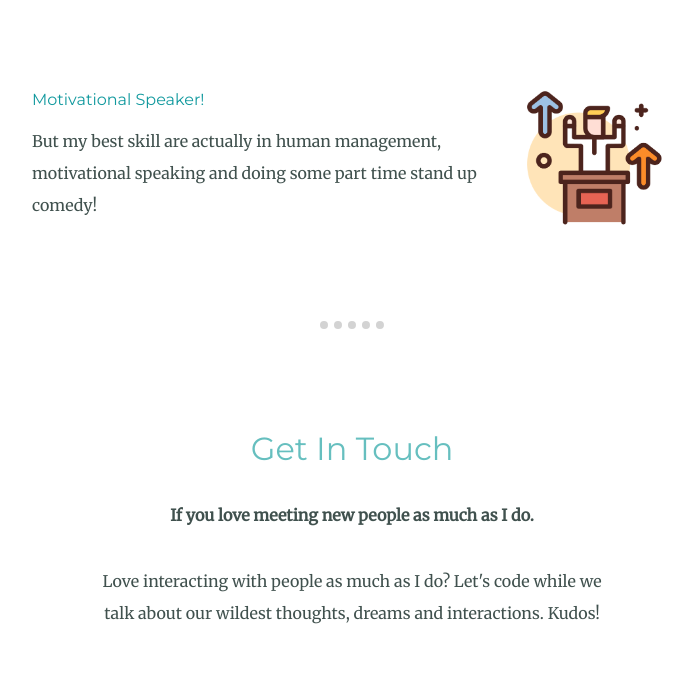
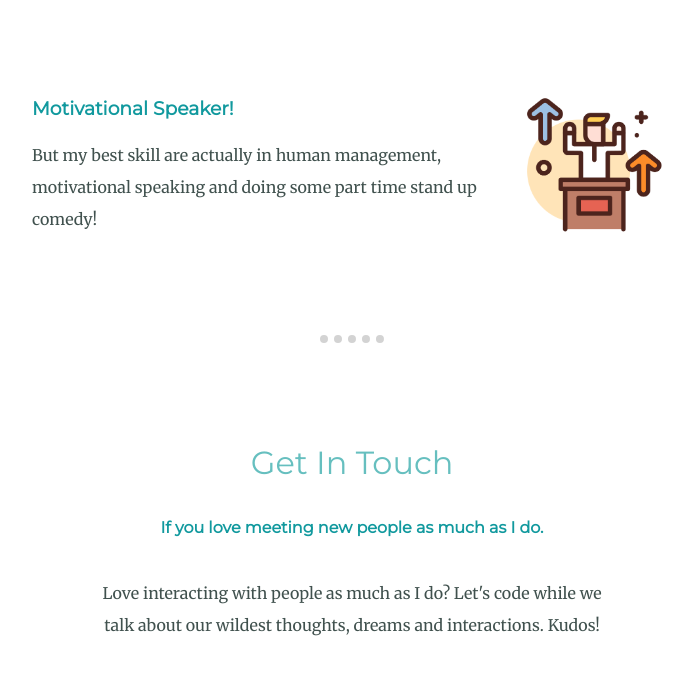
Before and after one commit to Arrrrrrrpit/Arpit-s-Personal-Site, a plain HTML site: page index.html in a window 1280 px wide. Shown: the part 1785-2461 px from the top of the page, without its empty margins (288-981 px from the left). Drawn offline with Linux system fonts and the light colour scheme.

Commit message:
added h4 properties and reset the h3

```diff
--- a/css/styles.css
+++ b/css/styles.css
@@ -22,8 +22,11 @@ h2 {
 
 h3 {
   color: #11999E;
-  font-size: 1rem;
-  font-weight: normal;
+  font-family: 'Montserrat', sans-serif;
+}
+
+h4{
+  color: #11999E;
   font-family: 'Montserrat', sans-serif;
 }
 
```
